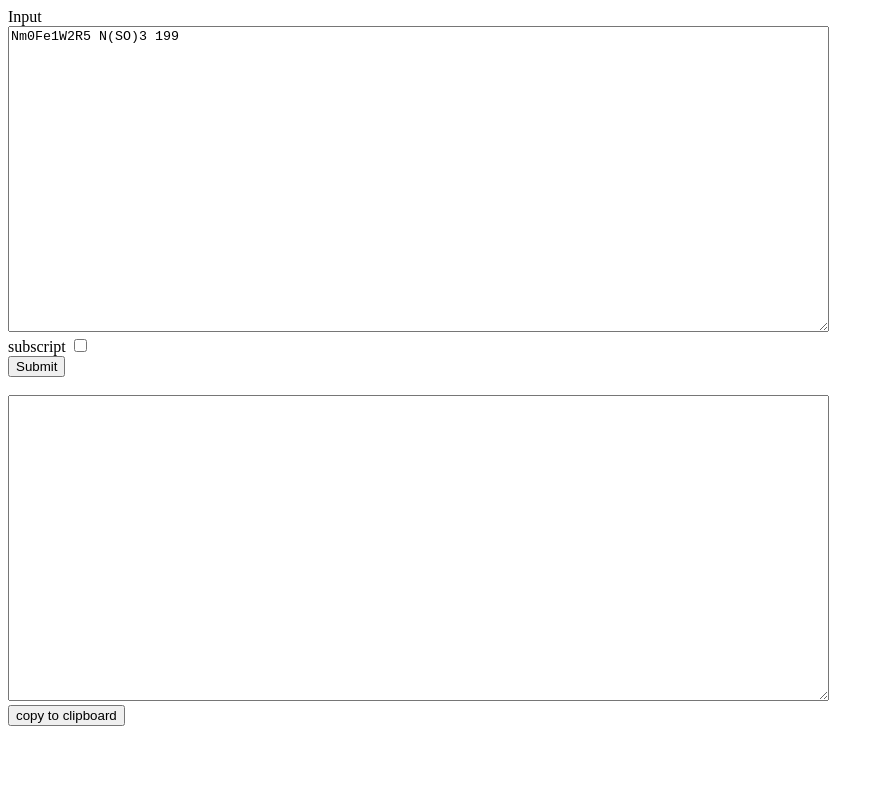
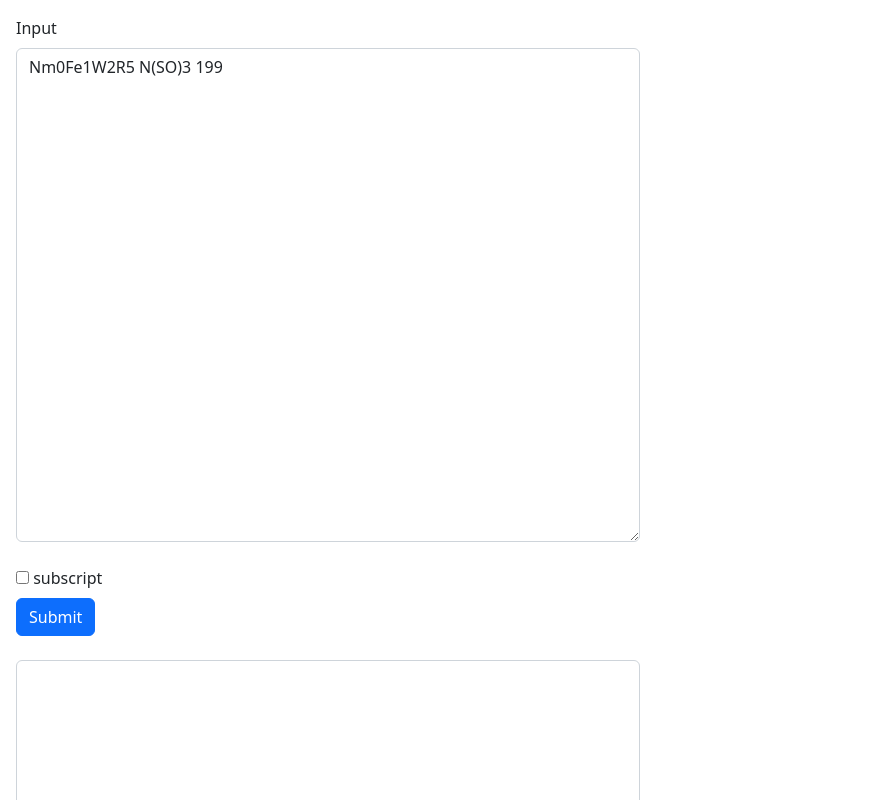
Before and after one commit to amol10/jsub, a plain HTML site: page index.html in a window 1280 px wide. Shown: the top 800 px of the page, without its empty margins (0-884 px from the left). Drawn offline with nearby package versions, Linux system fonts and the light colour scheme.

Commit message:
added bootstrap styles

```diff
--- a/index.html
+++ b/index.html
@@ -2,17 +2,19 @@
 <html>
     <head>
         <script src="https://code.jquery.com/jquery-3.6.1.min.js" integrity="sha256-o88AwQnZB+VDvE9tvIXrMQaPlFFSUTR+nldQm1LuPXQ=" crossorigin="anonymous"></script>
+	<link rel="stylesheet" href="https://cdn.jsdelivr.net/npm/bootstrap@5.2.0/dist/css/bootstrap.min.css" integrity="sha384-gH2yIJqKdNHPEq0n4Mqa/HGKIhSkIHeL5AyhkYV8i59U5AR6csBvApHHNl/vI1Bx" crossorigin="anonymous">
     </head>
     <body>
+	<div class="p-3">
 		<form id="input_form">
-            <label for="input_text">Input</label>
+		    <label for="input_text" class="form-label">Input</label>
 		    <br>
-            <textarea id="input_text" rows="20" cols="100">Nm0Fe1W2R5 N(SO)3 199</textarea>
+		    <textarea id="input_text" rows="20" cols="60" class="form-control w-50 h-30">Nm0Fe1W2R5 N(SO)3 199</textarea>
 		    <br>
-            <label for="subscript">subscript</label>
 		    <input type="checkbox" name="subscript" value=""></input>
+		    <label for="subscript" class="form-label">subscript</label>
 		    <br>
-	    <input type="submit" name="submit"></input>
+		    <input type="submit" name="submit" class="btn btn-primary"></input>
 		</form>
 
 		<script>
@@ -57,15 +59,15 @@
 		</script>
 
 		<br>
-	<textarea id="output_text" rows=20 cols=100></textarea>
+		<textarea id="output_text" rows=20 cols=60 class="form-control w-50 h-30"></textarea>
 		<br>
-	<input type="button" id="copy" value="copy to clipboard"></button>
+		<input type="button" id="copy" value="copy to clipboard" class="btn btn-primary"></button>
 
 		<script>
 			$("#copy").click(function () {
 				copyToClipboard($('#output_text').val());
 			});
 		</script>
-
+	</div>
     </body>
 </html>
```
Lines whose indentation alone changed are shown as unchanged.
